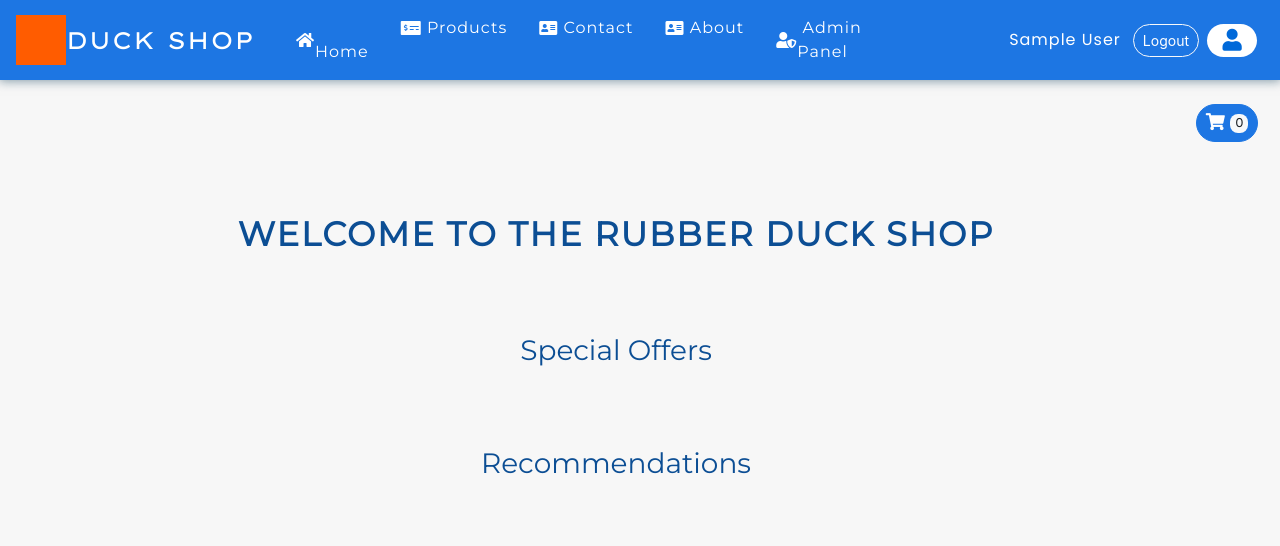
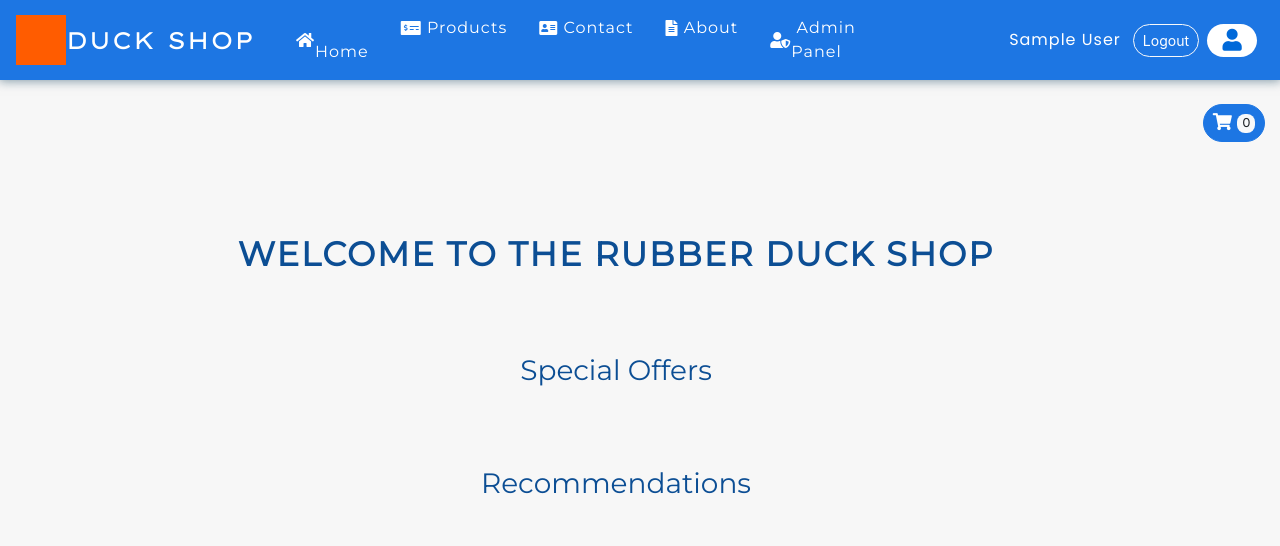
Before and after one commit to devrox7/DWP-2020, a PHP site: the page made by dwp-app/Views/Home.view.php in a window 1280 px wide. Shown: the top 546 px of the page. Run offline with PHP 8.4, Linux system fonts and the light colour scheme; the template is opened without the code that fills it, so the values that code supplies are empty; the visitor is signed in with stand-in values (Sample User, id 1); a stand-in replaces the project's code that opens the database connection; some libraries are stand-ins or nearby versions; grey boxes are pictures that could not be loaded.

Commit message:
some small changes

```diff
--- a/dwp-app/Views/Description.view.php
+++ b/dwp-app/Views/Description.view.php
@@ -26,7 +26,7 @@ echo"
     <div class=' col-12 col-xs-12 col-sm-10 col-md-7 col-lg-6 col-xl-6 m-4'>
     <div class='d-flex justify-content-center'>
 
-        <div class='text-center col-xl-10' style='font-size: 17px;
+        <div class='text-center col-xl-12' style='font-size: 17px;
         letter-spacing: 1px;'>
 
         ". $descView->info['Description'] ."
--- a/dwp-app/assets/layout/header.php
+++ b/dwp-app/assets/layout/header.php
@@ -54,7 +54,7 @@
                             </li>
 
                             <li class="nav-item ">
-                                <a href="about" class="nav-link" href="#"> <i class="fas fa-address-card"></i> &nbsp;About</a>
+                                <a href="about" class="nav-link" href="#"> <i class="fas fa-file-alt"></i> &nbsp;About</a>
                             </li>
 
 
--- a/dwp-app/assets/styles.css
+++ b/dwp-app/assets/styles.css
@@ -165,7 +165,7 @@ h6 {
 .basket-icon {
     font-size: 17px;
     transition: transform .3s;
-    margin-right: 7px;
+    margin-bottom: 20px;
 }
 
 .badge-light {
```
